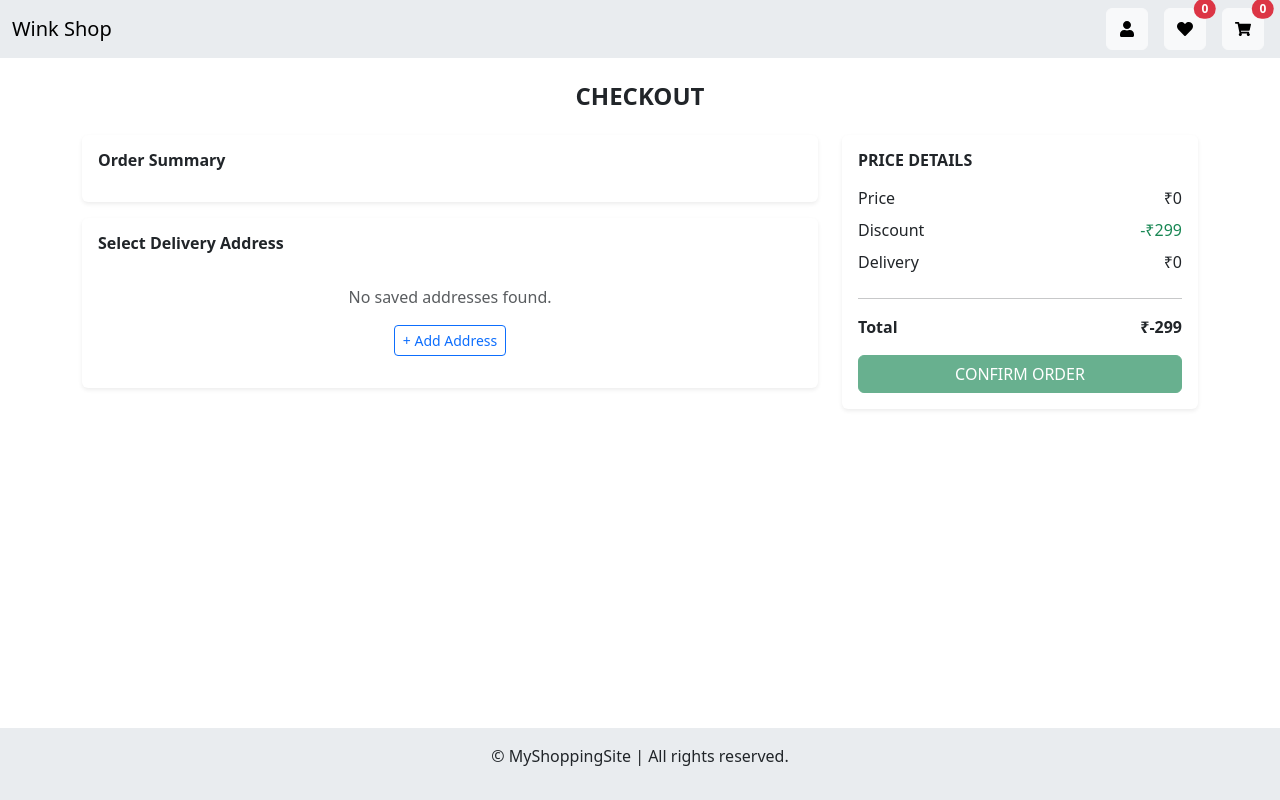
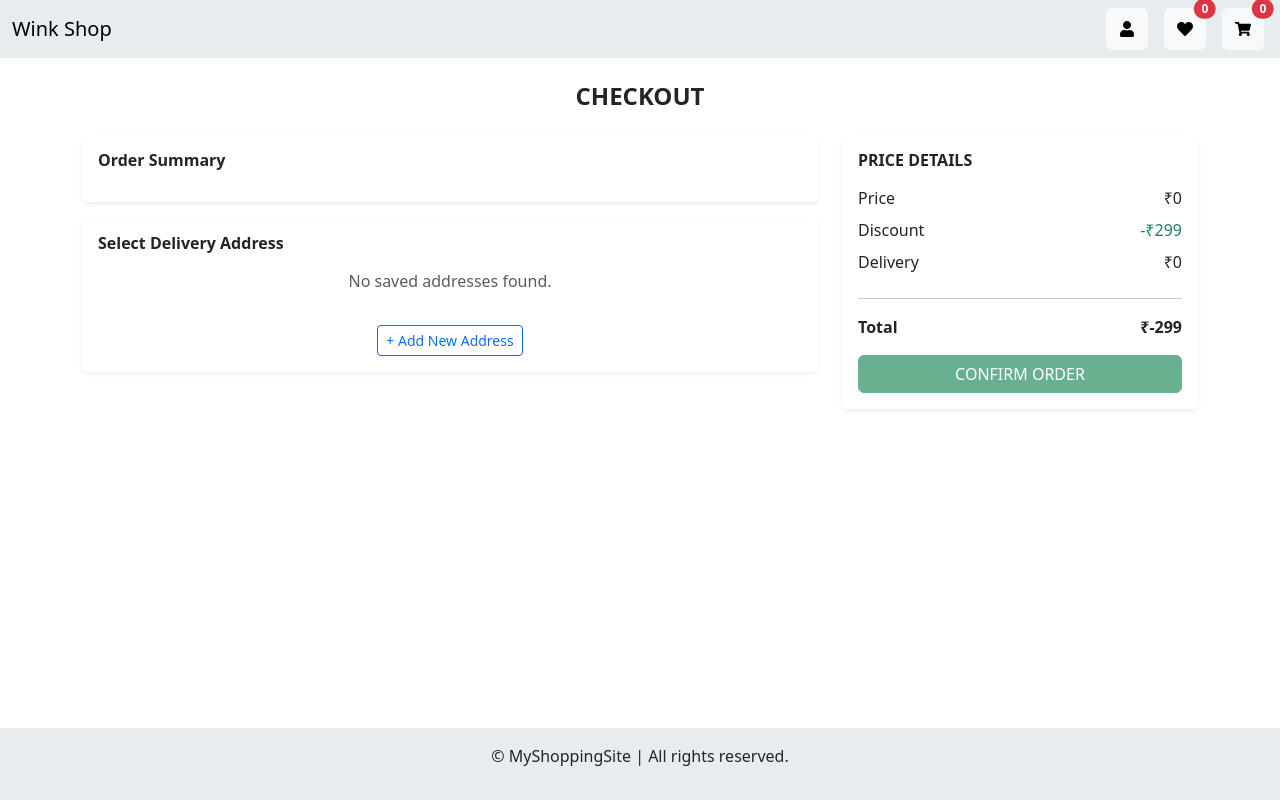
Before and after one commit to bhaskarbiswas04/E-commerce-app-LevelOne, a React (Create React App) app: page /checkout in a window 1280 px wide. Built offline with nearby package versions, Linux system fonts and the light colour scheme.

Commit message:
updt: checkout

```diff
--- a/src/pages/Checkout.jsx
+++ b/src/pages/Checkout.jsx
@@ -16,7 +16,7 @@ export default function Checkout() {
   const deliveryCharge = cart.length > 0 ? 99 : 0;
   const totalAmount = totalPrice - discount + deliveryCharge;
 
-  // 🔥 NEW: handle order confirm
+  // Handle order confirm
   const handleConfirmOrder = () => {
     const selectedAddress = addresses.find(
       (addr) => addr.id === selectedAddressId
@@ -30,8 +30,8 @@ export default function Checkout() {
       totalAmount,
     });
 
-    clearCart(); // 🧹 empty cart
-    navigate("/profile"); // ➜ go to profile (order history)
+    clearCart(); // empty cart
+    navigate("/profile"); // go to profile
   };
 
   return (
@@ -62,18 +62,14 @@ export default function Checkout() {
           <div className="card p-3 shadow-sm border-0">
             <h6 className="fw-bold mb-3">Select Delivery Address</h6>
 
+            {/* NO ADDRESS CASE */}
             {addresses.length === 0 && (
-              <div className="text-center py-3">
-                <p className="text-muted mb-3">No saved addresses found.</p>
-                <button
-                  className="btn btn-outline-primary btn-sm"
-                  onClick={() => navigate("/profile")}
-                >
-                  + Add Address
-                </button>
-              </div>
+              <p className="text-muted text-center mb-3">
+                No saved addresses found.
+              </p>
             )}
 
+            {/* SAVED ADDRESSES */}
             {addresses.map((addr) => (
               <div key={addr.id} className="border rounded p-3 mb-2">
                 <div className="form-check">
@@ -92,6 +88,16 @@ export default function Checkout() {
                 <p className="mb-0 text-muted">{addr.address}</p>
               </div>
             ))}
+
+            {/* ADD NEW ADDRESS — ALWAYS VISIBLE */}
+            <div className="text-center mt-3">
+              <button
+                className="btn btn-outline-primary btn-sm"
+                onClick={() => navigate("/profile")}
+              >
+                + Add New Address
+              </button>
+            </div>
           </div>
         </div>
 
--- a/src/pages/ProductDetails.jsx
+++ b/src/pages/ProductDetails.jsx
@@ -26,6 +26,7 @@ export default function ProductDetails() {
   // category logic
   const isClothing = ["men", "women", "kids"].includes(category.toLowerCase());
   const sizes = ["S", "M", "L", "XL", "XXL"];
+
 
   // Fetch product + all products
   useEffect(() => {
@@ -58,6 +59,8 @@ export default function ProductDetails() {
       </div>
     );
   }
+
+
 
   // product not found
   if (!product) {
--- a/src/pages/ProductListing.jsx
+++ b/src/pages/ProductListing.jsx
@@ -48,7 +48,7 @@ export default function ProductListing() {
     }
   }, [category, setFilters]);
 
-  if (loading) return <PageLoader />;
+ if(loading) return <PageLoader />
 
   let filteredProducts = [...products];
 
```
Also changed, not shown: src/context/AddressContext.jsx (line endings or trailing spaces), src/context/CartContext.jsx (line endings or trailing spaces).
